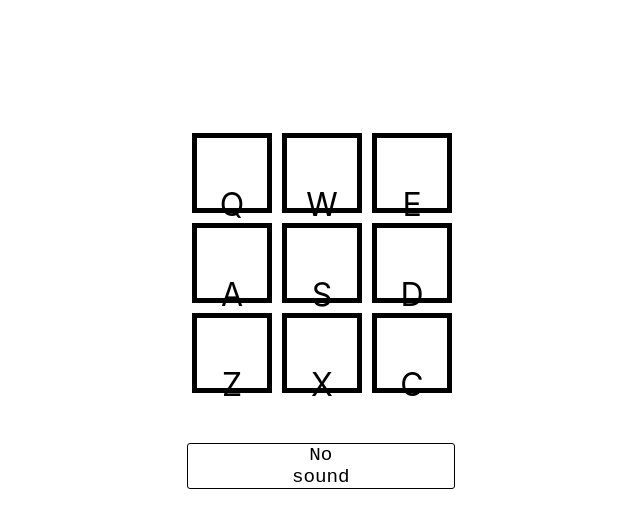
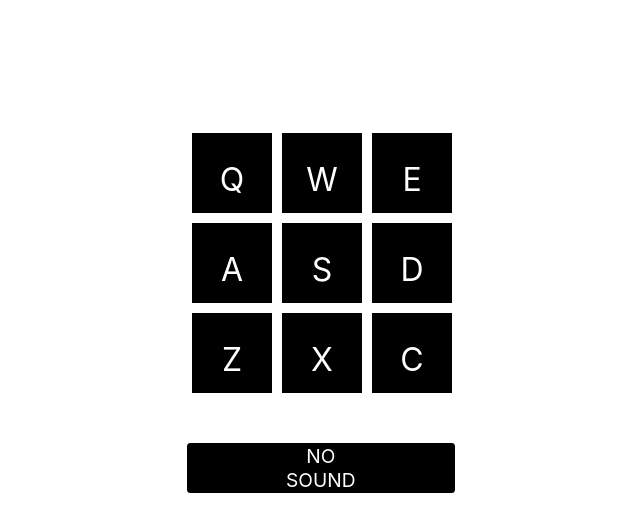
Before and after one commit to blakelucey/Drum-Machine, a React (Create React App) app: page / in a window 1280 px wide. Shown: the top 532 px of the page, without its empty margins (318-958 px from the left). Built offline with nearby package versions, Linux system fonts and the light colour scheme.

Commit message:
Update 6
Click is working in Drumpad.js but syntax error on the audio source is being thrown.

```diff
--- a/App.js
+++ b/App.js
@@ -4,56 +4,56 @@ import React from 'react';
 import Display from './Display.js';
 
 const Sounds = [{
-  name: 'Cowbell',
-  source: 'dight310.byu.edu/media/audio/.../Cowbell Wav Sound-22317-Free-Loops.com.mp3',
+  name: 'Heater-1',
+  source: 'https://s3.amazonaws.com/freecodecamp/drums/Heater-1.mp3',
   keycode: 81,
   key: 'Q',
 },
 {
-  name: 'Bongos',
-  source: 'dight310.byu.edu/media/audio/FreeLo.../Bongo Loop 4-9270-Free-Loops.com.mp3',
+  name: 'Heater-2',
+  source: 'https://s3.amazonaws.com/freecodecamp/drums/Heater-2.mp3',
   keycode: 87,
   key: 'W',
 },
 {
-  name: 'Rimshot',
-  source: 'emmanuelprot.free.fr/Drums kit Manu/Rimshot.wav',
+  name: 'Heater-3',
+  source: 'https://s3.amazonaws.com/freecodecamp/drums/Heater-3.mp3',
   keycode: 69,
   key: 'E'
 },
 {
-  name: 'Kazoo',
-  source: 'www.freesoundvault.com/sounds/sound_fx/FX_kazoo_1.wav',
+  name: 'Heater-4',
+  source: 'https://s3.amazonaws.com/freecodecamp/drums/Heater-4_1.mp3',
   keycode: 65,
   key: 'A'
 },
 {
-  name: 'Snare',
-  source: 'bigsamples.free.fr/d_kit/snare/lg_snare.wav',
+  name: 'Heater-6',
+  source: 'https://s3.amazonaws.com/freecodecamp/drums/Heater-6.mp3',
   keycode: 83,
   key: 'S'
 },
 {
-  name: 'High Hat',
-  source: 'bigsamples.free.fr/d_kit/hithat/hh2.wav',
+  name: 'Dsc Oh',
+  source: 'https://s3.amazonaws.com/freecodecamp/drums/Dsc_Oh.mp3',
   keycode: 68,
   key: 'D'
 },
 {
-  name: 'Ride',
-  source: 'www.burnkit2600.com/temp/HR-16/HR-16-WAVs/30-ride cymbal bell.wav',
+  name: 'Kick_n_Hat',
+  source: 'https://s3.amazonaws.com/freecodecamp/drums/Kick_n_Hat.mp3',
   keycode: 90,
   key: 'Z'
 },
 {
-name: 'Ukulele',
-source: 'musicweb.ucsd.edu/~terbe/172/uke3.wav',
+name: 'RP4_KICK_1',
+source: 'https://s3.amazonaws.com/freecodecamp/drums/RP4_KICK_1.mp3',
 keycode: 88,
 key: 'X'
 },
 {
-  name: 'Timbale',
-  source: 'emmanuelprot.free.fr/Drums kit Manu/Low timbale.wav',
+  name: 'Cev_H2',
+  source: 'https://s3.amazonaws.com/freecodecamp/drums/Cev_H2.mp3',
   keycode: 67,
   key: 'C'
 }];
@@ -61,12 +61,12 @@ key: 'X'
 class App extends React.Component  {
   constructor(props) {
     super(props);
-    this.state = {
-      currentSoundId : '',
-    };
+  //  this.state = {
+  //    currentSoundId : '',
+  //  };
     this.handleKeyPress = this.handleKeyPress.bind(this);
-    this.handleClick = this.handleClick.bind(this);
-    this.playSound = this.playSound.bind(this);
+  //  this.handleClick = this.handleClick.bind(this);
+  //  this.playSound = this.playSound.bind(this);
   }
 
   //Define Component Did Mount, Component Will Unmount & playSound//
@@ -78,9 +78,10 @@ class App extends React.Component  {
     document.removeEventListener('keydown', this.handleKeyPress);
   }
 
-  playSound() {
+/*  playSound() {
+
     document.getElementById(this.state.currentSoundId).play();
-  }
+  }*/
 
 
   //Define handleClick, handleKeyPress & playSound//
@@ -92,17 +93,16 @@ handleKeyPress(event) {
   this.setState({currentSoundId: (isValidKey)? key: ''});
 }
 
-handleClick(event) {
-  this.setState({currentSoundId: event.target.children[0].id });
-}
+//handleClick(event) {
+//  this.setState({currentSoundId: event.target.children[0].id });
+//}
 
 
   render(){
     let message = 'No sound';
-    if (this.state.currentSoundId) {
+  /*  if (this.state.currentSoundId) {
       message = `Sound: ${Sounds.name.key[this.state.currentSoundId]}`;
-      this.playSound();
-    }
+    }*/
   return (
     <div id='drum-machine'>
     <div id='container'>
--- a/DrumPad.css
+++ b/DrumPad.css
@@ -6,7 +6,8 @@ h1 {
   text-transform: uppercase;
   font-weight: bold;
   font-size: 0.8em;
-  text-align: right;
+  text-align: auto;
+
 }
 
 #drum-machine {
@@ -15,6 +16,7 @@ h1 {
   flex-direction: column;
   justify-content: center;
   align-items: center;
+
 }
 
 
@@ -26,8 +28,11 @@ h1 {
   margin: auto;
   font-size: 2em;
   text-align: center;
-  line-height: 70px;
+  line-height: 20px;
   justify-self: center;
+  background-color: black;
+  color: white;
+  /*padding-bottom: 10px;*/
 }
 
 .drum-pad:hover {
@@ -52,7 +57,8 @@ h1 {
   bottom: 100;
   text-align: center;
   font-size: 1.2em;
-  font-family: 'Share Tech Mono', monospace;
-  background-color: white;
-  color: black;
+  /*font-family: 'Share Tech Mono', monospace;*/
+  background-color: black;
+  color: white;
+  text-transform: uppercase;
 }
--- a/DrumPad.js
+++ b/DrumPad.js
@@ -3,14 +3,12 @@ import './DrumPad.css';
 //import useSound from 'use-sound';
 
 
-
 class DrumPad extends React.Component{
 
   handleClick = () => {
-    return(
-      this.playSound(this.props.source)
-    );
-  }
+  const sound = document.querySelector(`#${this.props.src}`)
+  sound.play()
+}
 
   render() {
     return(
@@ -18,8 +16,9 @@ class DrumPad extends React.Component{
         <p>{this.props.letter}</p>
         <audio
           className='clip'
-          src={this.props.source}
-          id = {this.props.id}>
+          src={this.props.src}
+          id = {this.props.name}
+          type='audio/mp3'>
         </audio>
       </div>
     )
```
